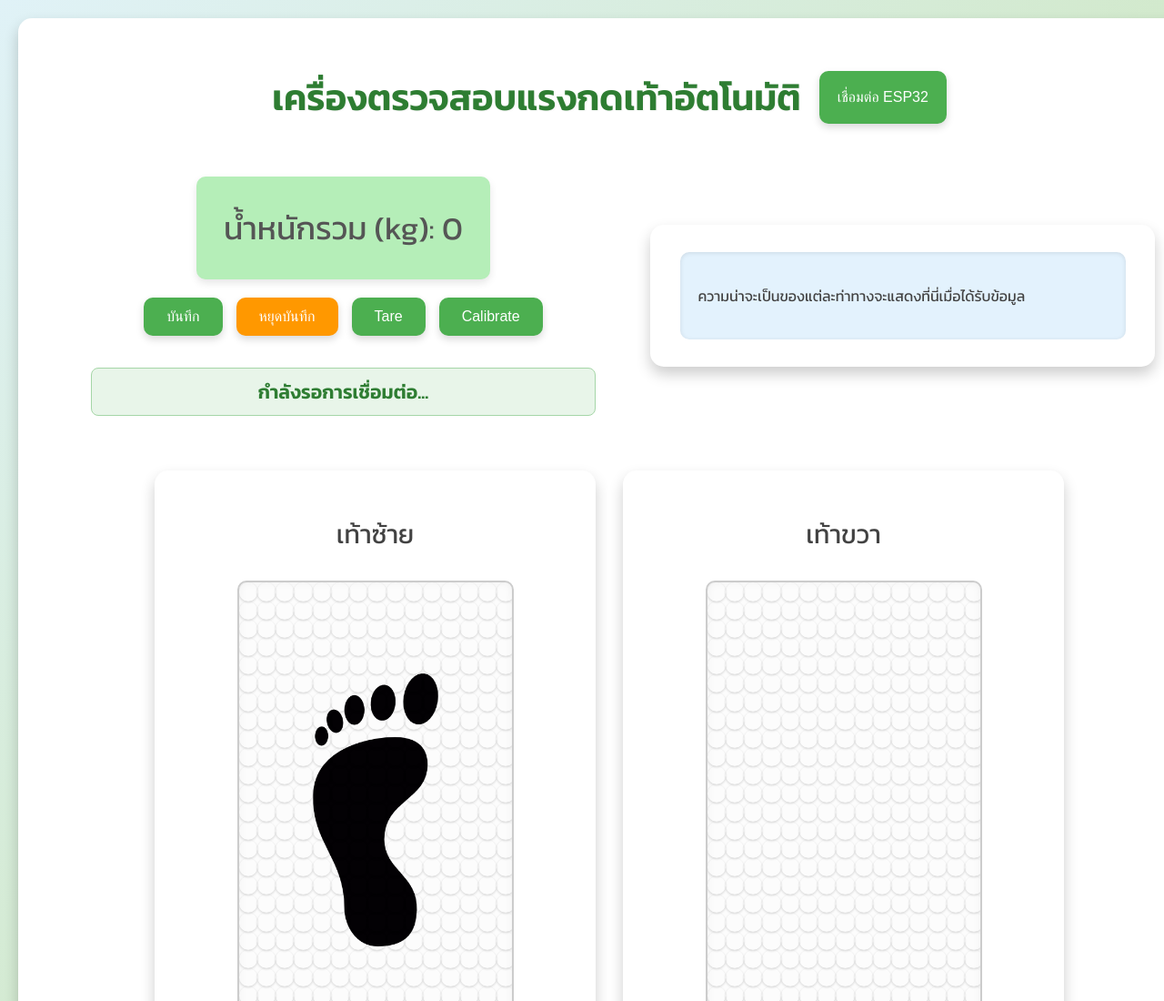
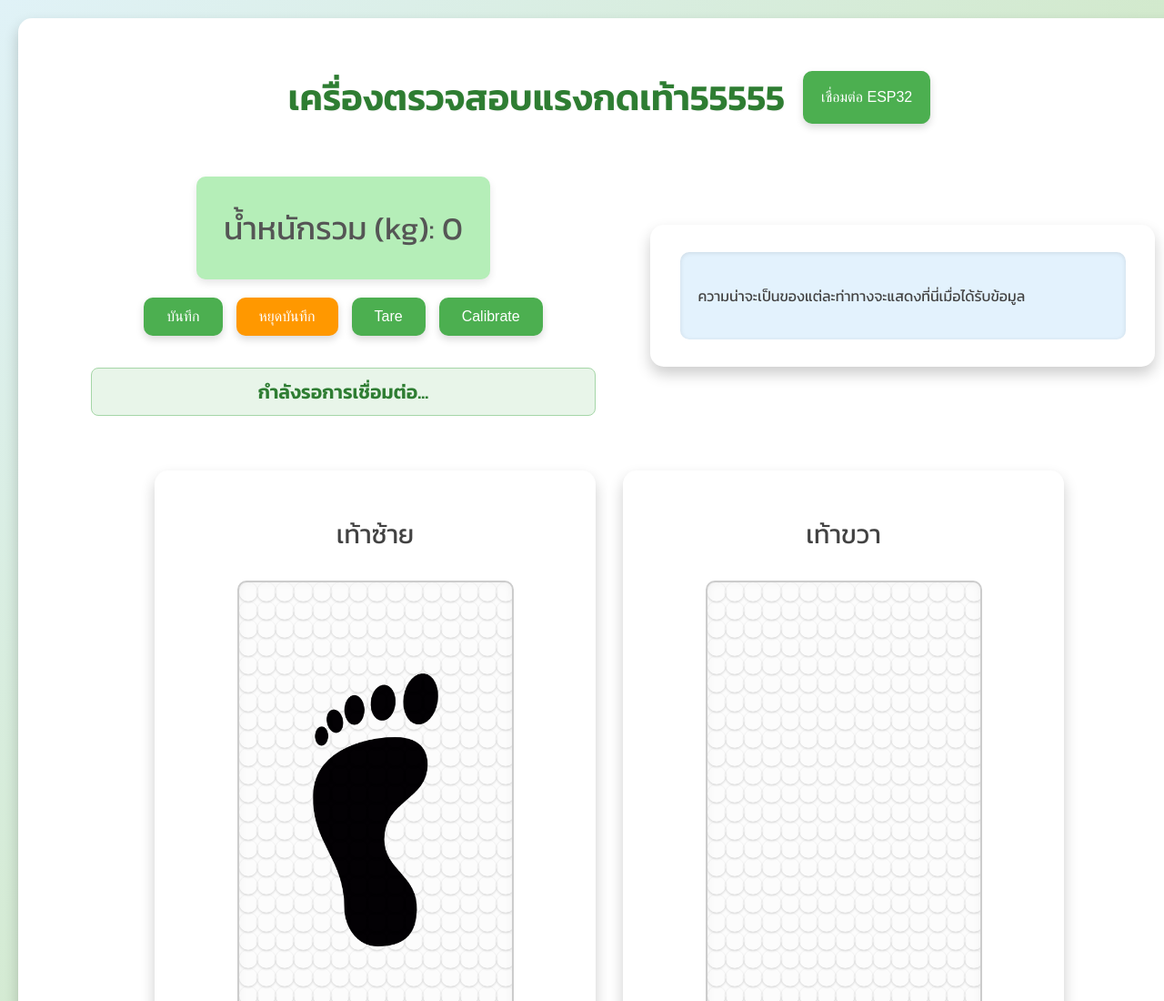
Before and after one commit to Sorasun45/thesis_foot, a plain HTML site: page index.html in a window 1280 px wide. Shown: the top 1100 px of the page at 91% size. Drawn offline with nearby package versions, Linux system fonts and the light colour scheme.

Commit message:
ลองแก้ไขเปลี่ยนชื่อ555555

```diff
--- a/index.html
+++ b/index.html
@@ -13,7 +13,7 @@
 <body>
     <div class="main-wrapper">
         <div class="topbar">
-            <h1>เครื่องตรวจสอบแรงกดเท้าอัตโนมัติ</h1>
+            <h1>เครื่องตรวจสอบแรงกดเท้า55555</h1>
             <button onclick="connectToESP32()" class="connect_but">เชื่อมต่อ ESP32</button>
         </div>
 
```
